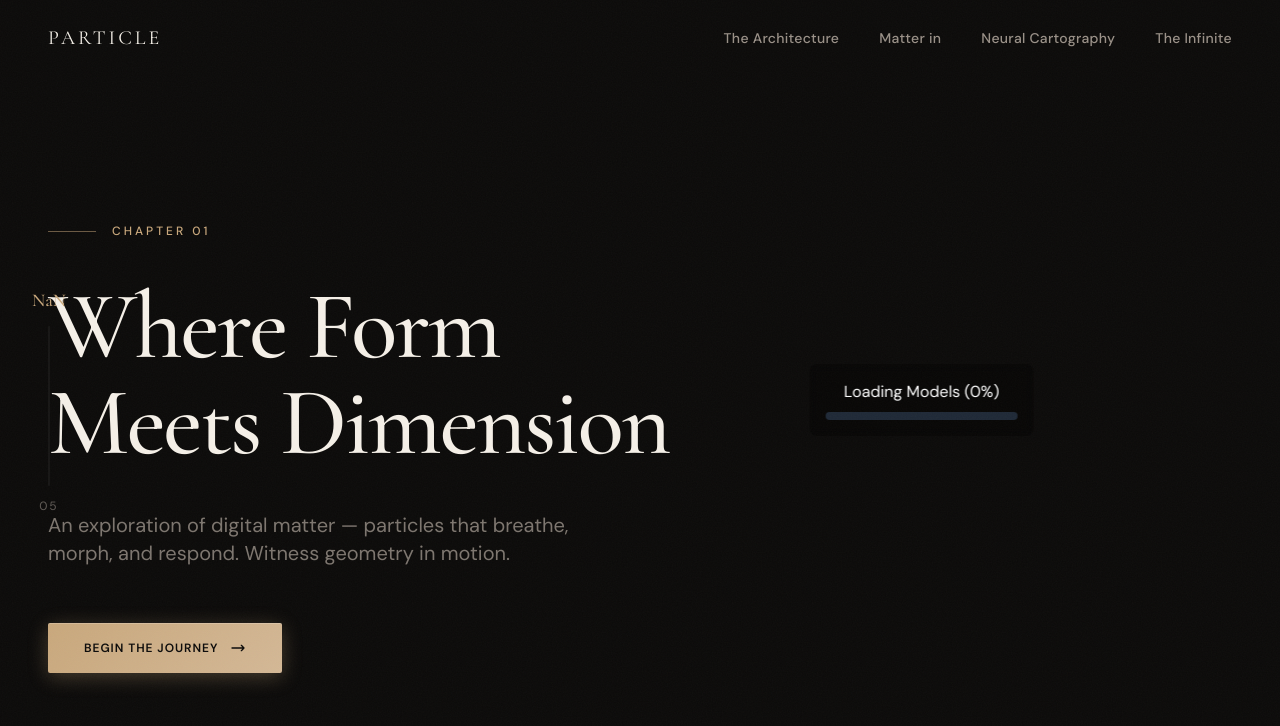
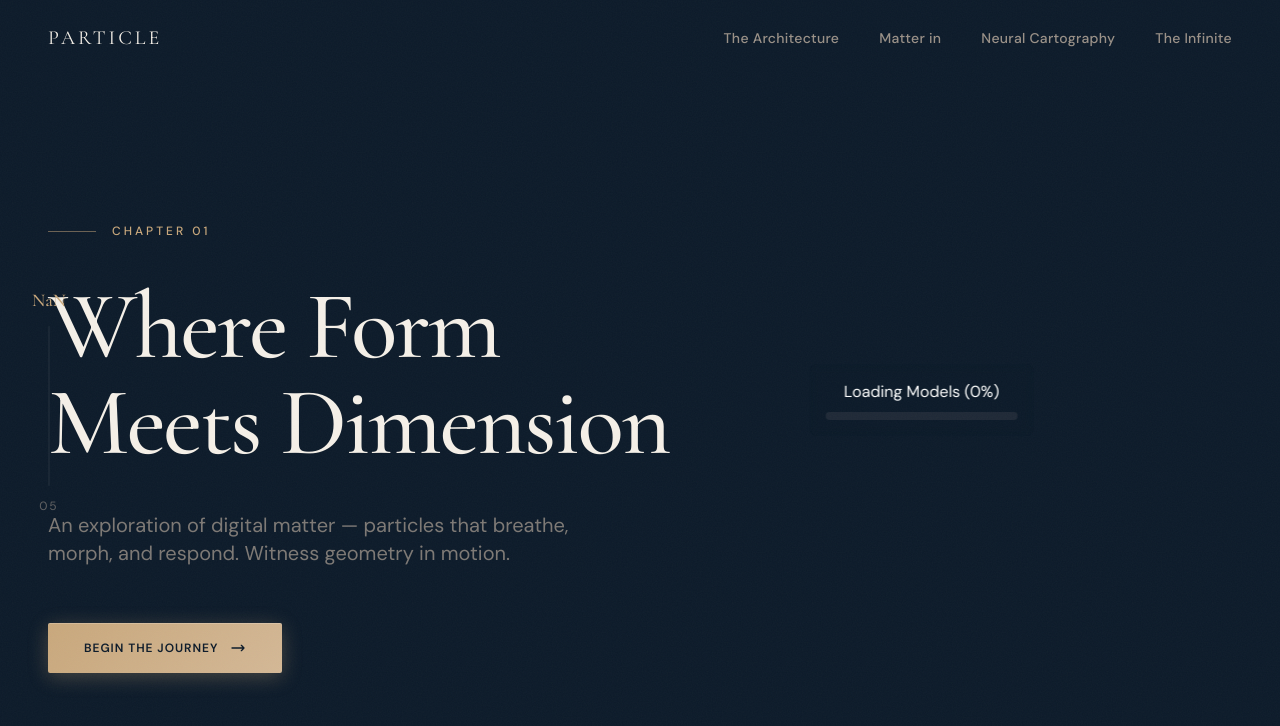
Before and after one commit to zoyron/sample-landing2, a Next.js app: page / in a window 1280 px wide. Shown: the top 726 px of the page. Built offline with nearby package versions, Linux system fonts and the light colour scheme; no server answers.

Commit message:
change background color

```diff
--- a/src/app/globals.css
+++ b/src/app/globals.css
@@ -3,9 +3,9 @@
 @tailwind utilities;
 
 :root {
-  /* Refined warm-neutral palette */
-  --color-obsidian: #0c0b0a;
-  --color-obsidian-light: #12100e;
+  /* Refined dark blue palette */
+  --color-obsidian: #0d1b2a;
+  --color-obsidian-light: #1b263b;
   --color-amber-gold: #c9a87c;
   --color-amber-gold-light: #d4b896;
   --color-cream: #f5f0e8;
--- a/src/components/model-viewer.tsx
+++ b/src/components/model-viewer.tsx
@@ -1163,7 +1163,7 @@ export default function ParticleModelViewer({
     <div ref={containerRef} className={className || "w-full h-full"}>
       {isMultiModelMode && !allModelsLoaded && (
         <div className="absolute inset-0 flex items-center justify-center text-white">
-          <div className="text-center bg-black/30 p-4 rounded-lg backdrop-blur-sm">
+          <div className="text-center bg-obsidian/30 p-4 rounded-lg backdrop-blur-sm">
             <div className="mb-2">
               Loading Models ({Math.round(loadingProgress * 100)}%)
             </div>
--- a/src/components/section.tsx
+++ b/src/components/section.tsx
@@ -251,8 +251,8 @@ export default function Section({
               className={cn(
                 "w-full max-w-xl space-y-8 p-8 rounded-3xl",
                 isMobile
-                  ? "bg-black/50 border border-white/10"
-                  : "bg-black/60 border border-white/10",
+                  ? "bg-obsidian/50 border border-white/10"
+                  : "bg-obsidian/60 border border-white/10",
                 fullWidthModel && "md:mx-auto",
                 !fullWidthModel && !isMobile && reverse
                   ? "md:ml-auto"
@@ -322,7 +322,7 @@ export default function Section({
 
       {/* Loading indicator */}
       {!isModelLoaded && (
-        <div className="absolute inset-0 flex items-center justify-center bg-black/80 z-5">
+        <div className="absolute inset-0 flex items-center justify-center bg-obsidian/80 z-5">
           <div className="flex flex-col items-center">
             <div
               className="w-12 h-12 rounded-full border-2 border-b-transparent border-l-transparent animate-spin mb-4"
--- a/tailwind.config.js
+++ b/tailwind.config.js
@@ -9,8 +9,8 @@ module.exports = {
     extend: {
       colors: {
         obsidian: {
-          DEFAULT: '#0c0b0a',
-          light: '#12100e',
+          DEFAULT: '#0d1b2a',
+          light: '#1b263b',
         },
         'amber-gold': {
           DEFAULT: '#c9a87c',
```
